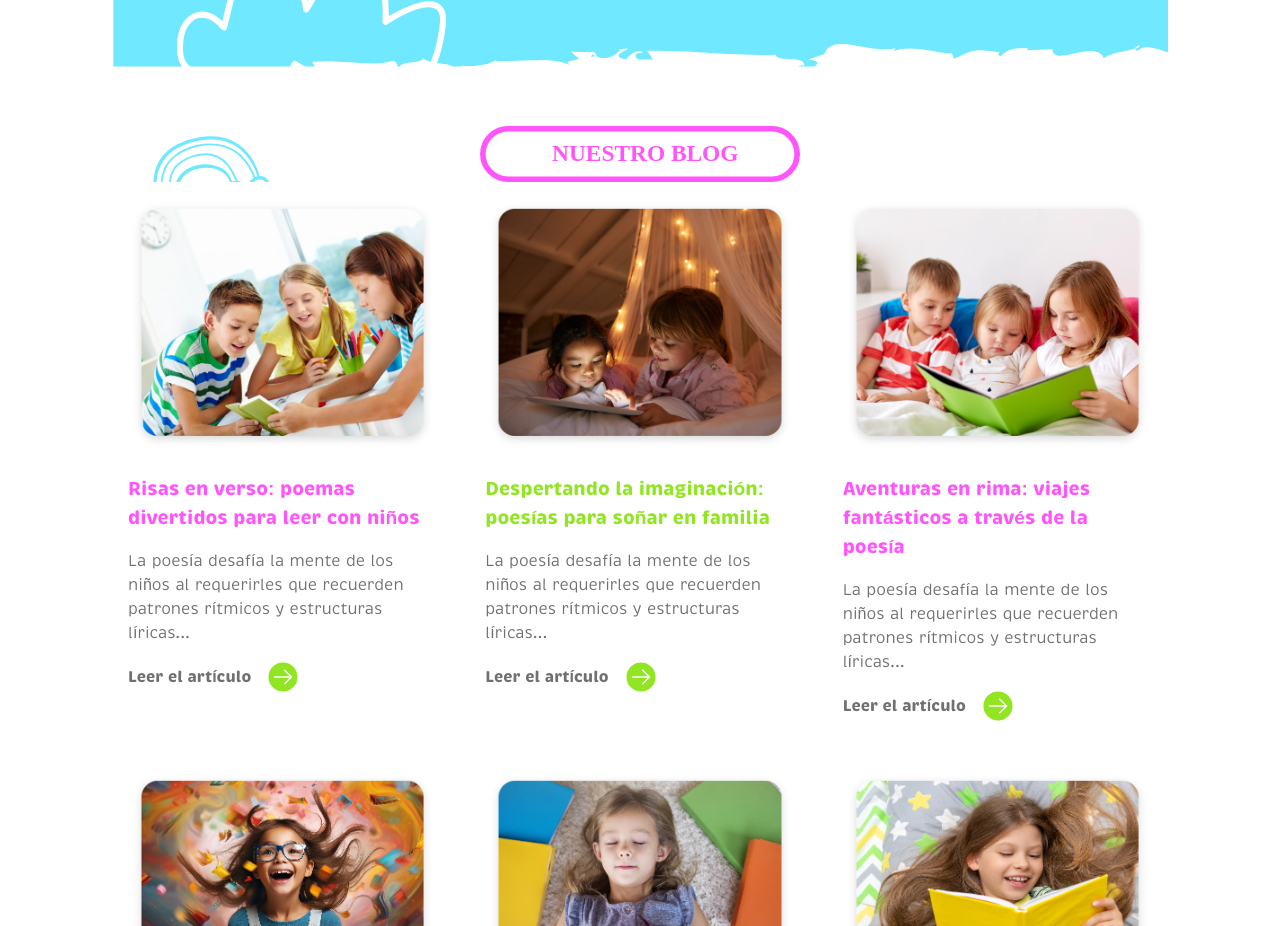
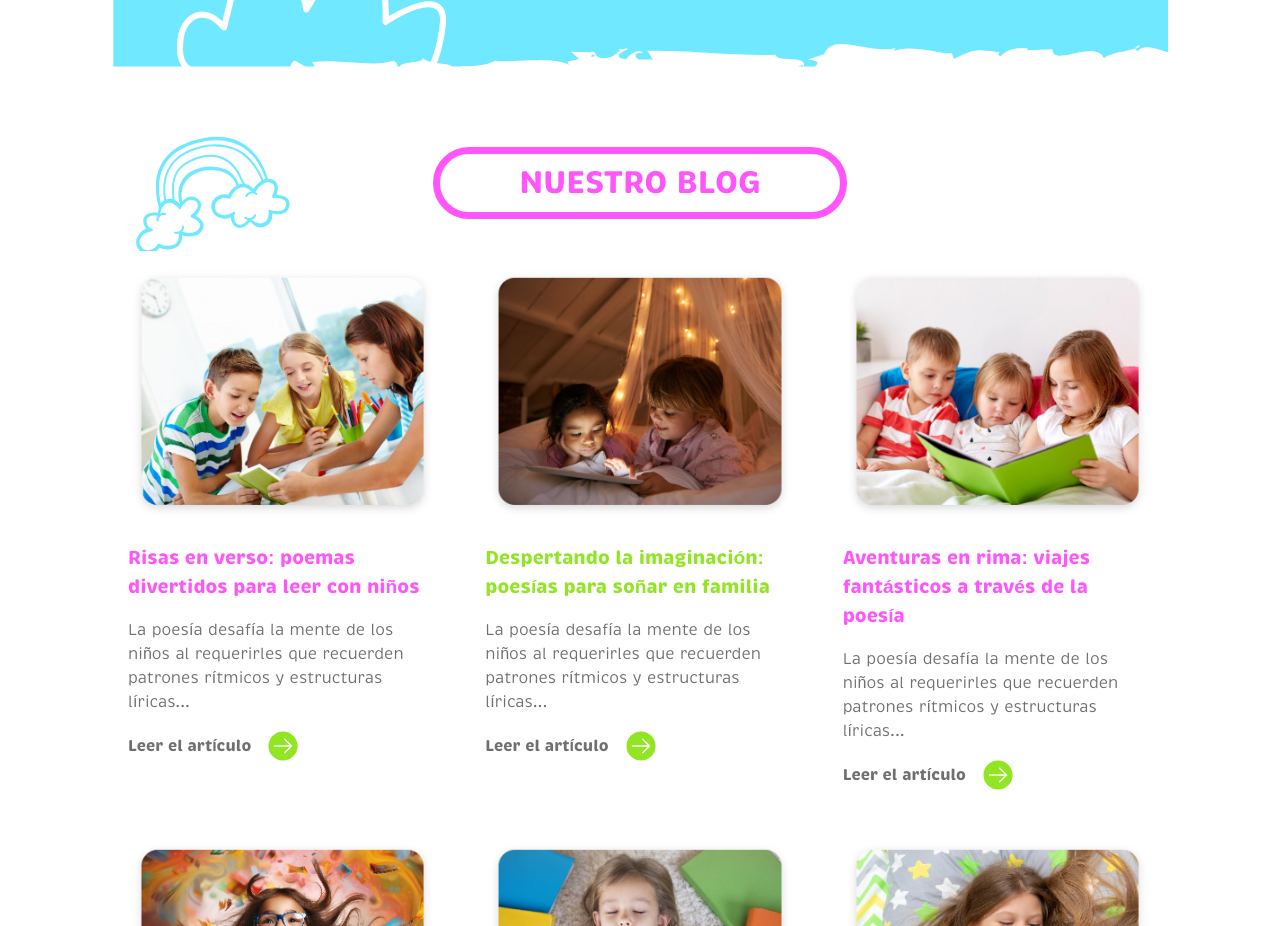
Before and after one commit to retr0mouse/poesiaInfantil, a React (Vite) app: page / in a window 1280 px wide. Shown: the part 2000-2926 px from the top of the page. Built offline with nearby package versions, Linux system fonts and the light colour scheme; the HTML template or start-up script is replaced by a standard one.

Commit message:
replace the blog header image with custom h1 tag to fix the font

```diff
--- a/src/App.css
+++ b/src/App.css
@@ -233,6 +233,13 @@ main {
 
     .posts_heading {
       width: 20rem;
+      margin-bottom: 2rem;
+      font-family: 'Brevia', sans-serif;
+      color: #ff55fb;
+      border: .45rem solid #ff55fb;
+      padding: .3rem 2.5rem;
+      text-align: center;
+      border-radius: 5rem;
     }
 
     @media (max-width: 768px) {
--- a/src/App.tsx
+++ b/src/App.tsx
@@ -63,7 +63,7 @@ function App() {
           })}
         </div>
         <div ref={blogRef} className="posts_container">
-          <img className="posts_heading" src="/poesiaInfantil/postsHeading.svg" alt="" />
+          <h1 className="posts_heading" >NUESTRO BLOG</h1>
           <div className="posts">
             {posts.map((post, index) => {
               return (
```
